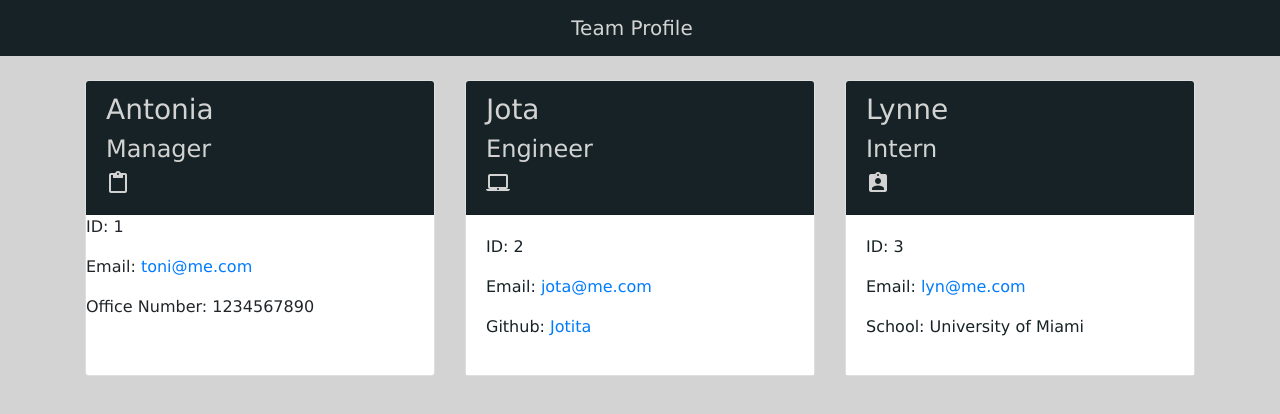
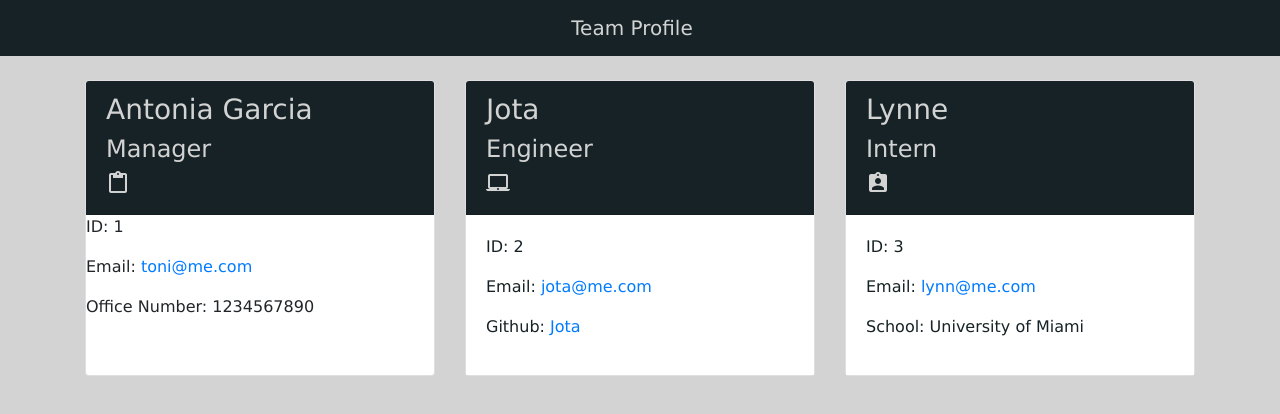
Before and after one commit to Iviviana/team-generator, a plain HTML site: page dist/index.html in a window 1280 px wide. Drawn offline with nearby package versions, Linux system fonts and the light colour scheme.

```diff
--- a/dist/index.html
+++ b/dist/index.html
@@ -26,7 +26,7 @@
     <div class="col-4 mt-4">
         <div class="card h-100">
             <div class="card-header">
-                <h3>Antonia</h3>
+                <h3>Antonia Garcia</h3>
                 <h4>Manager</h4><i class="material-icons">content_paste</i>
             </div>
 
@@ -48,7 +48,7 @@
             <div class="card-body">
                 <p class="id">ID: 2</p>
                 <p class="email">Email: <a href="mailto:jota@me.com">jota@me.com</a></p>
-                <p class="github">Github: <a href="https://github.com/Jotita">Jotita</a></p>
+                <p class="github">Github: <a href="https://github.com/Jota">Jota</a></p>
             </div>
         </div>
     </div>
@@ -62,7 +62,7 @@
 
             <div class="card-body">
                 <p class="id">ID: 3</p>
-                <p class="email">Email: <a href="mailto:lyn@me.com">lyn@me.com</a></p>
+                <p class="email">Email: <a href="mailto:lynn@me.com">lynn@me.com</a></p>
                 <p class="school">School: University of Miami</p>
             </div>
         </div>
```
Also changed, not shown: tests/Employee.test.js (+0 -1 lines), tests/Intern.test.js (+4 -4 lines), dist/indexnode.png (added), dist/testrun.png (added), 3 other files.
